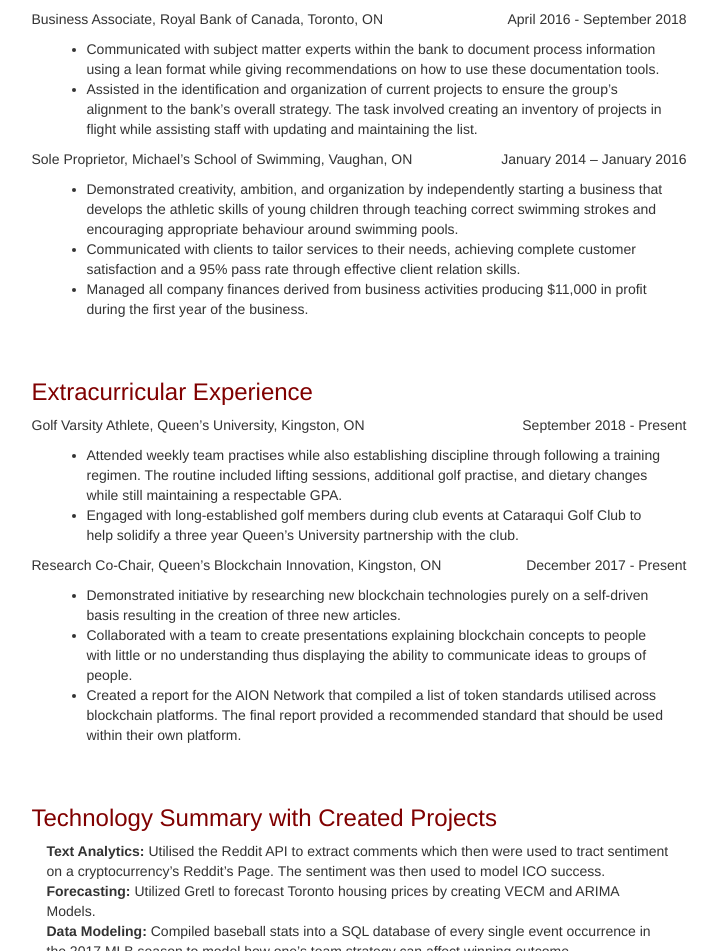
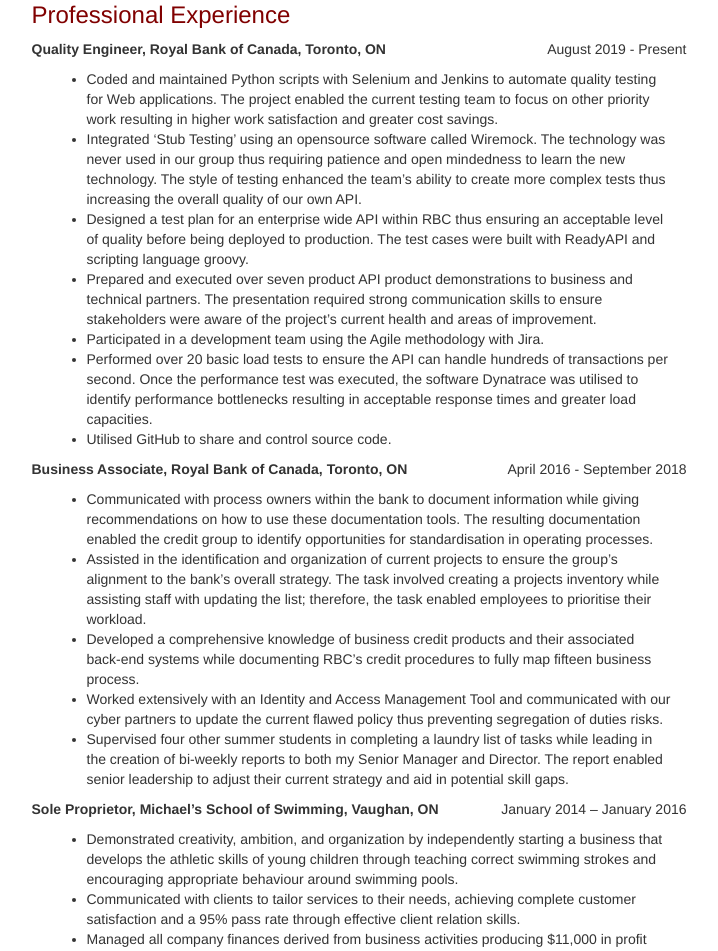
Before and after one commit to michaelkrakovsky/personalWebsite, an Angular app: page /resume in a window 1280 px wide. Shown: the part 381-1332 px from the top of the page, without its empty margins (281-999 px from the left). Built offline with nearby package versions, Linux system fonts and the light colour scheme.

Commit message:
New: updated content

```diff
--- a/src/app/reading-list/reading-list.service.ts
+++ b/src/app/reading-list/reading-list.service.ts
@@ -26,7 +26,12 @@
         new Book("12 Rules for Life: An Antidote to Chaos", "Jordan Peterson", 2018),
         new Book("A Tale of Two Cities", "Charles Dickens", 1859),
         new Book("In the Realm of Hungry Ghosts", "Gabor Maté", 2009),
-        new Book("Brave New World", "Aldous Huxley", 1932)
+        new Book("Brave New World", "Aldous Huxley", 1932),
+        new Book("Radical Candor", "Kim Scott", 2017),
+        new Book("Man and His Symbols", "C.G. Jung", 1968),
+        new Book("For Whom the Bell Tolls", "Ernest Hemingway", 1940),
+        new Book("An Outline of Psycho-Analysis", "Sigmund Freud", 1940),
+        new Book("The Brothers Karamazov", "Fyodor Dostoevsky", 1880)
     ];
 
     getReadingList() {
--- a/src/app/resume/resume.component.html
+++ b/src/app/resume/resume.component.html
@@ -9,37 +9,85 @@
         <h3>Education</h3>
       </div>
       <div class="row">
-        <p class="alignleft">Bachelor of Computing, Queen’s University, Kingston, ON</p>
-        <p class="alignright">September 2016 – Present</p>
+          <b><p class="alignleft">Bachelor of Computing, Queen’s University, Kingston, ON</p></b>
+          <p class="alignright">September 2016 – May 2019</p>
+          <b><p class="alignleft">Bachelor of Commerce (Honours), Queen’s University, Kingston, ON</p></b>
+          <p class="alignright">September 2014 – May 2018</p>
+        <ul class="alignleft">
+          <li>Graduated as First-Class Honours with Distinction</li>
+        </ul>
       </div>
-      <div class="row">
-        <p class="alignleft">Bachelor of Commerce (Honours), Queen’s University, Kingston, ON</p>
-        <p class="alignright">September 2014 – May 2018</p>
-      </div>
-      <ul class="alignleft">
-        <li>Graduated as First-Class Honours with Distinction</li>
-      </ul>
    </section>
    <section>
       <div class="row">
         <h3>Professional Experience</h3>
       </div>
       <div class="row">
-        <p class="alignleft">Business Associate, Royal Bank of Canada, Toronto, ON</p>
+        <b><p class="alignleft">Quality Engineer, Royal Bank of Canada, Toronto, ON</p></b>
+        <p class="alignright">August 2019 - Present</p>
+      </div>
+      <ul>
+        <li>
+          Coded and maintained Python scripts with Selenium and Jenkins to automate quality testing for Web applications.
+          The project enabled the current testing team to focus on other priority work resulting in higher work satisfaction and
+          greater cost savings.
+        </li>
+        <li>
+          Integrated ‘Stub Testing’ using an opensource software called Wiremock. The technology was never used in our group thus
+          requiring patience and open mindedness to learn the new technology. The style of testing enhanced the team’s ability to create
+          more complex tests thus increasing the overall quality of our own API.
+        </li>
+        <li>
+          Designed a test plan for an enterprise wide API within RBC thus ensuring an acceptable level of quality before being deployed
+          to production. The test cases were built with ReadyAPI and scripting language groovy.
+        </li>
+        <li>
+          Prepared and executed over seven product API product demonstrations to business and technical partners. The presentation required
+          strong communication skills to ensure stakeholders were aware of the project’s current health and areas of improvement.
+        </li>
+        <li>
+          Participated in a development team using the Agile methodology with Jira.
+        </li>
+        <li>
+          Performed over 20 basic load tests to ensure the API can handle hundreds of transactions per second. Once the performance
+          test was executed, the software Dynatrace was utilised to identify performance bottlenecks resulting in acceptable response
+          times and greater load capacities.
+        </li>
+        <li>
+          Utilised GitHub to share and control source code.
+        </li>
+      </ul>
+      <div class="row">
+        <b><p class="alignleft">Business Associate, Royal Bank of Canada, Toronto, ON</p></b>
         <p class="alignright">April 2016 - September 2018</p>
       </div>
       <ul>
         <li>
-          Communicated with subject matter experts within the bank to document process information using
-          a lean format while giving recommendations on how to use these documentation tools.
+          Communicated with process owners within the bank to document information while giving recommendations on how to use these
+          documentation tools. The resulting documentation enabled the credit group to identify opportunities for standardisation in
+          operating processes.
         </li>
         <li>
           Assisted in the identification and organization of current projects to ensure the group’s alignment to the bank’s overall strategy.
-          The task involved creating an inventory of projects in flight while assisting staff with updating and maintaining the list.
+          The task involved creating a projects inventory while assisting staff with updating the list; therefore, the task enabled employees
+          to prioritise their workload.
+        </li>
+        <li>
+          Developed a comprehensive knowledge of business credit products and their associated back-end systems while documenting RBC’s
+          credit procedures to fully map fifteen business process.
+        </li>
+        <li>
+          Worked extensively with an Identity and Access Management Tool and communicated with our cyber partners to update the current flawed
+          policy thus preventing segregation of duties risks.
+        </li>
+        <li>
+          Supervised four other summer students in completing a laundry list of tasks while leading in the creation of bi-weekly reports to
+          both my Senior Manager and Director. The report enabled senior leadership to adjust their current strategy and aid in potential skill
+          gaps.
         </li>
       </ul>
       <div class="row">
-        <p class="alignleft">Sole Proprietor, Michael’s School of Swimming, Vaughan, ON</p>
+        <b><p class="alignleft">Sole Proprietor, Michael’s School of Swimming, Vaughan, ON</p></b>
         <p class="alignright">January 2014 – January 2016</p>
       </div>
       <ul>
@@ -58,54 +106,27 @@
    </section>
    <section>
       <div class="row">
-        <h3>Extracurricular Experience</h3>
+        <b><h3>Additional Activities</h3></b>
       </div>
       <div class="row">
         <p class="alignleft">Golf Varsity Athlete, Queen’s University, Kingston, ON</p>
-        <p class="alignright">September 2018 - Present</p>
+        <p class="alignright">September 2018 - May 2019</p>
       </div>
       <ul>
         <li>
           Attended weekly team practises while also establishing discipline through following a training regimen.
           The routine included lifting sessions, additional golf practise, and dietary changes while still maintaining a respectable GPA.
         </li>
-        <li>
-          Engaged with long-established golf members during
-          club events at Cataraqui Golf Club to help solidify a three year Queen’s University partnership with the club.
-        </li>
       </ul>
       <div class="row">
-        <p class="alignleft">Research Co-Chair, Queen’s Blockchain Innovation, Kingston, ON</p>
-        <p class="alignright">December 2017 - Present</p>
+        <b><p class="alignleft">QHacks, Queen’s University, Kingston, ON</p></b>
+        <p class="alignright">February 2019</p>
       </div>
       <ul>
         <li>
-          Demonstrated initiative by researching new blockchain technologies purely on a self-driven basis
-          resulting in the creation of three new articles.
-        </li>
-        <li>
-          Collaborated with a team to create presentations explaining blockchain concepts to
-          people with little or no understanding thus displaying the ability to communicate ideas to groups of people.
-        </li>
-        <li>
-          Created a report for the AION Network that compiled a list of token standards utilised across blockchain platforms.
-          The final report provided a recommended standard that should be used within their own platform.
+          Collaborated with three other individuals during a Hackathon to create a minimal viable product in thirty hours.
+          The product mapped the Internet connectivity in a wide range of cities.
         </li>
       </ul>
    </section>
-   <section>
-      <div class="row">
-        <h3>Technology Summary with Created Projects</h3>
-      </div>
-      <div class="shiftLeft">
-      <p><b>Text Analytics: </b>Utilised the Reddit API to extract comments which then were used to tract sentiment on a
-        cryptocurrency’s Reddit’s Page. The sentiment was then used to model ICO success.</p>
-      <p><b>Forecasting: </b>Utilized Gretl to forecast Toronto housing prices by creating VECM and ARIMA Models.</p>
-      <p><b>Data Modeling: </b>Compiled baseball stats into a SQL database of every single event occurrence in the 2017 MLB
-        season to model how one’s team strategy can affect winning outcome. </p>
-      <p><b>Systems: </b>Oracle VM VirtualBox, Windows 8, Windows 10, Ubuntu Linux, Kali Linux, UNIX </p>
-      <p><b>Design & IDE Tools: </b>Eclipse, Notepad++, Jupyter, Anaconda Spyder, VIM, Visual Studio Code </p>
-      <p><b>Programming Languages: </b>Java, C, Python, SQL, BASH, Angular, HTML, CSS, JavaScript</p>
-      </div>
-   </section>
 </div>
```
